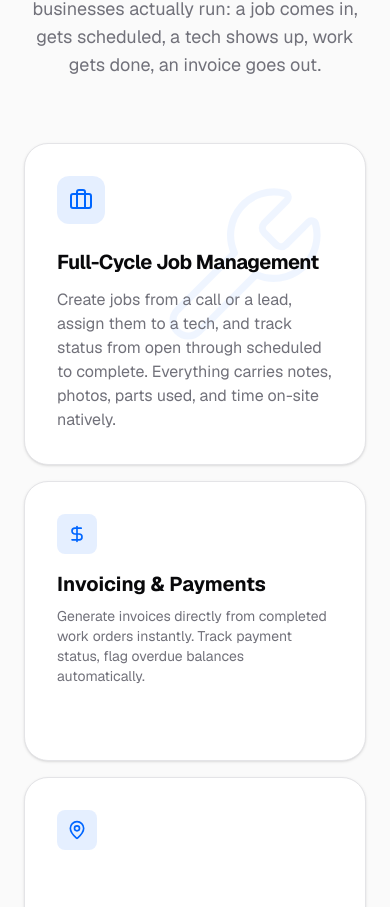
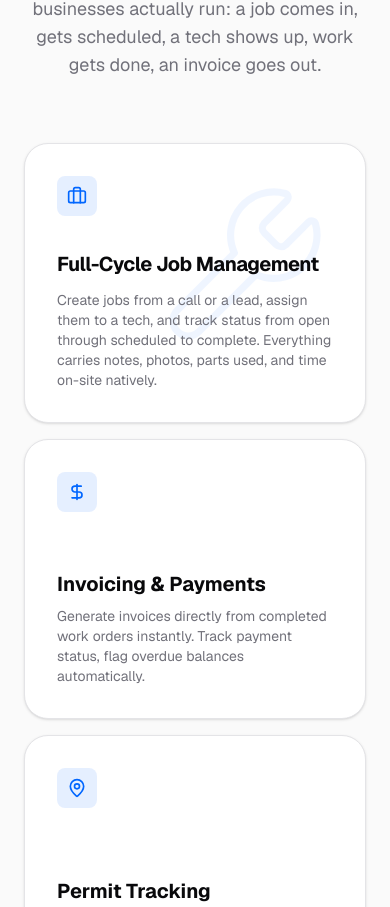
Before and after one commit to erakn16/plumbers-pipeline, a Next.js app: page / in a window 390 px wide. Shown: the part 1093-2000 px from the top of the page. Built offline with nearby package versions, Linux system fonts and the light colour scheme.

Commit message:
Standardize Bento Grid mobile sizes and flex bottom text alignment

```diff
--- a/src/app/(marketing)/page.tsx
+++ b/src/app/(marketing)/page.tsx
@@ -114,30 +114,30 @@ export default function MarketingPage() {
               </p>
             </div>
 
-            <div className="grid grid-cols-1 md:grid-cols-4 gap-4 md:auto-rows-[300px]">
+            <div className="grid grid-cols-1 md:grid-cols-4 gap-4 auto-rows-[280px] md:auto-rows-[300px]">
 
               {/* Feature 1: Large Box */}
-              <div className="md:col-span-2 md:row-span-2 rounded-3xl bg-card border border-border p-8 flex flex-col justify-between overflow-hidden relative group shadow-sm hover:shadow-xl transition-shadow duration-500 min-h-[280px] md:min-h-0">
+              <div className="md:col-span-2 md:row-span-2 rounded-3xl bg-card border border-border p-8 flex flex-col justify-between overflow-hidden relative group shadow-sm hover:shadow-xl transition-shadow duration-500">
                 <div className="absolute top-0 right-0 p-6 opacity-[0.06] group-hover:opacity-[0.15] scale-90 group-hover:scale-100 transition-all duration-700 ease-out">
                   <Wrench className="w-48 h-48 text-primary" strokeWidth={1} />
                 </div>
+                <div className="bg-primary/10 w-10 md:w-12 h-10 md:h-12 rounded-lg md:rounded-xl flex items-center justify-center">
+                  <Briefcase className="w-5 md:w-6 h-5 md:h-6 text-primary" />
+                </div>
                 <div className="z-10 mt-auto">
-                  <div className="bg-primary/10 w-12 h-12 rounded-xl flex items-center justify-center mb-6">
-                    <Briefcase className="w-6 h-6 text-primary" />
-                  </div>
                   <h4 className="text-xl md:text-2xl font-bold mb-3 text-foreground tracking-tight">Full-Cycle Job Management</h4>
-                  <p className="text-muted-foreground max-w-sm">
+                  <p className="text-sm md:text-base text-muted-foreground max-w-sm">
                     Create jobs from a call or a lead, assign them to a tech, and track status from open through scheduled to complete. Everything carries notes, photos, parts used, and time on-site natively.
                   </p>
                 </div>
               </div>
 
               {/* Feature 2: Standard Box */}
-              <div className="md:col-span-2 rounded-3xl bg-card border border-border p-8 flex flex-col justify-between relative overflow-hidden group shadow-sm hover:shadow-xl transition-shadow duration-500 min-h-[280px] md:min-h-0">
-                <div className="z-10">
-                  <div className="bg-primary/10 w-10 h-10 rounded-lg flex items-center justify-center mb-4">
-                    <DollarSign className="w-5 h-5 text-primary" />
-                  </div>
+              <div className="md:col-span-2 rounded-3xl bg-card border border-border p-8 flex flex-col justify-between relative overflow-hidden group shadow-sm hover:shadow-xl transition-shadow duration-500">
+                <div className="bg-primary/10 w-10 h-10 rounded-lg flex items-center justify-center">
+                  <DollarSign className="w-5 h-5 text-primary" />
+                </div>
+                <div className="z-10 mt-auto">
                   <h4 className="text-xl font-bold mb-2 text-foreground">Invoicing & Payments</h4>
                   <p className="text-muted-foreground text-sm">
                     Generate invoices directly from completed work orders instantly. Track payment status, flag overdue balances automatically.
@@ -146,11 +146,11 @@ export default function MarketingPage() {
               </div>
 
               {/* Feature 3: Standard Box */}
-              <div className="md:col-span-1 rounded-3xl bg-card border border-border p-8 flex flex-col justify-between group shadow-sm hover:shadow-md transition-shadow duration-300 min-h-[280px] md:min-h-0">
-                <div className="bg-primary/10 w-10 h-10 rounded-lg flex items-center justify-center mb-4">
+              <div className="md:col-span-1 rounded-3xl bg-card border border-border p-8 flex flex-col justify-between group shadow-sm hover:shadow-md transition-shadow duration-300">
+                <div className="bg-primary/10 w-10 h-10 rounded-lg flex items-center justify-center">
                   <MapPin className="w-5 h-5 text-primary" />
                 </div>
-                <div>
+                <div className="mt-auto">
                   <h4 className="text-xl md:text-base font-bold mb-2 text-foreground">Permit Tracking</h4>
                   <p className="text-muted-foreground text-sm leading-relaxed">
                     Attach permit numbers & inspections physically to the job record. Not lost in email.
@@ -159,11 +159,11 @@ export default function MarketingPage() {
               </div>
 
               {/* Feature 4: Standard Box */}
-              <div className="md:col-span-1 rounded-3xl bg-card border border-border p-8 flex flex-col justify-between group shadow-sm hover:shadow-md transition-shadow duration-300 min-h-[280px] md:min-h-0">
-                <div className="bg-primary/10 w-10 h-10 rounded-lg flex items-center justify-center mb-4">
+              <div className="md:col-span-1 rounded-3xl bg-card border border-border p-8 flex flex-col justify-between group shadow-sm hover:shadow-md transition-shadow duration-300">
+                <div className="bg-primary/10 w-10 h-10 rounded-lg flex items-center justify-center">
                   <Smartphone className="w-5 h-5 text-primary" />
                 </div>
-                <div>
+                <div className="mt-auto">
                   <h4 className="text-xl md:text-base font-bold mb-2 text-foreground">Field Ready UI</h4>
                   <p className="text-muted-foreground text-sm leading-relaxed">
                     Techs access details, log components, and mark jobs done straight from mobile.
```
